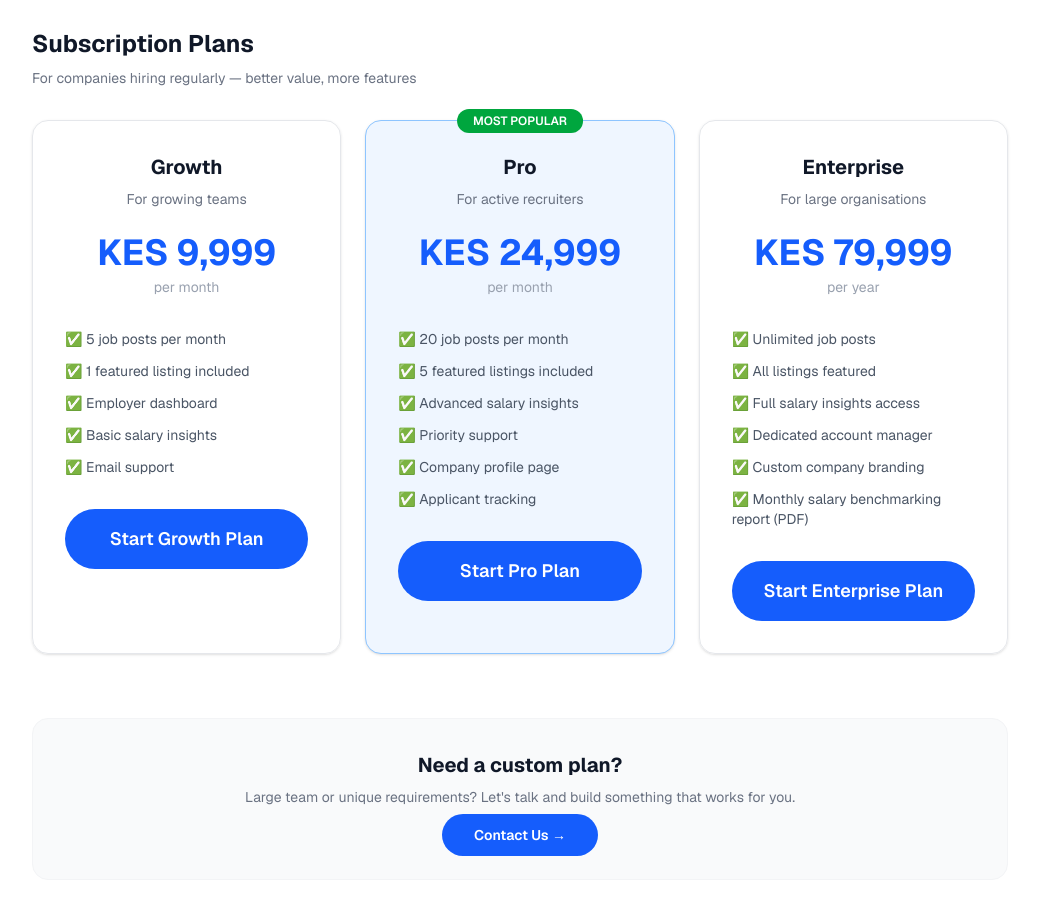
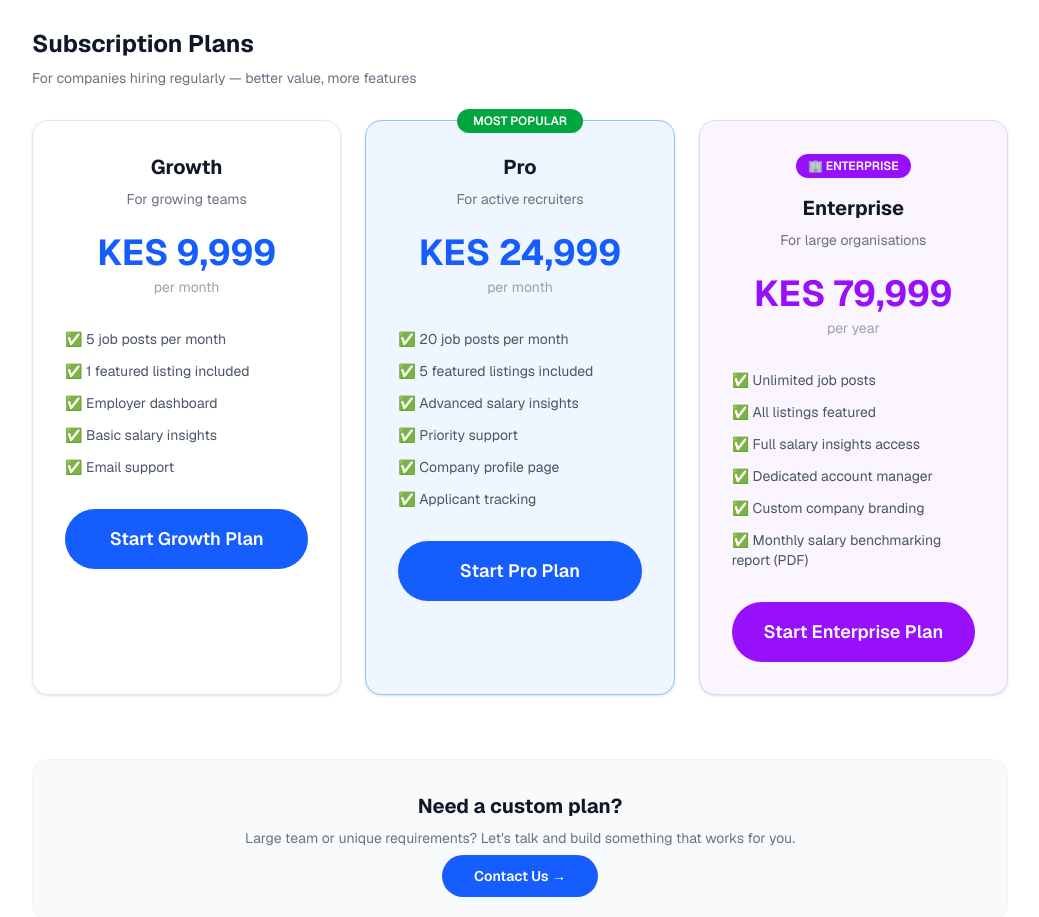
Before and after one commit to mwangiirungubrian-art/Payclear, a Next.js app: page /checkout in a window 1280 px wide. Shown: the part 1020-1937 px from the top of the page, without its empty margins (120-1159 px from the left). Built offline with nearby package versions, Linux system fonts and the light colour scheme; no server answers.

Commit message:
All pricing plans have anchor IDs and enterprise styled purple

```diff
--- a/app/checkout/page.tsx
+++ b/app/checkout/page.tsx
@@ -59,7 +59,7 @@ export default function CheckoutPage() {
         <div className="grid grid-cols-1 md:grid-cols-2 gap-6 mb-16">
 
           {/* Standard */}
-          <div className="border border-gray-200 rounded-2xl p-8 text-center shadow-sm">
+          <div id="standard" className="border border-gray-200 rounded-2xl p-8 text-center shadow-sm scroll-mt-8">
             <h3 className="text-xl font-bold text-gray-900 mb-2">Standard Listing</h3>
             <p className="text-gray-500 text-sm mb-6">Your job posted for 30 days</p>
             <p className="text-5xl font-bold text-blue-600 mb-1">KES 1,500</p>
@@ -83,7 +83,7 @@ export default function CheckoutPage() {
           </div>
 
           {/* Featured */}
-          <div className="border border-blue-300 rounded-2xl p-8 text-center shadow-sm bg-blue-50">
+          <div id="featured" className="border border-blue-300 rounded-2xl p-8 text-center shadow-sm bg-blue-50 scroll-mt-8">
             <div className="inline-block bg-blue-600 text-white text-xs font-semibold px-3 py-1 rounded-full mb-4">⭐ FEATURED</div>
             <h3 className="text-xl font-bold text-gray-900 mb-2">Featured Listing</h3>
             <p className="text-gray-500 text-sm mb-6">Top placement for maximum visibility</p>
@@ -116,7 +116,7 @@ export default function CheckoutPage() {
         <div className="grid grid-cols-1 md:grid-cols-3 gap-6 mb-16">
 
           {/* Growth */}
-          <div className="border border-gray-200 rounded-2xl p-8 text-center shadow-sm">
+          <div id="growth" className="border border-gray-200 rounded-2xl p-8 text-center shadow-sm scroll-mt-8">
             <h3 className="text-xl font-bold text-gray-900 mb-2">Growth</h3>
             <p className="text-gray-500 text-sm mb-6">For growing teams</p>
             <p className="text-4xl font-bold text-blue-600 mb-1">KES 9,999</p>
@@ -140,7 +140,7 @@ export default function CheckoutPage() {
           </div>
 
           {/* Pro */}
-          <div id="pro" className="border border-blue-300 rounded-2xl p-8 text-center shadow-sm bg-blue-50 relative">
+          <div id="pro" className="border border-blue-300 rounded-2xl p-8 text-center shadow-sm bg-blue-50 relative scroll-mt-8">
             <div className="absolute -top-3 left-1/2 -translate-x-1/2 bg-green-600 text-white text-xs font-semibold px-4 py-1 rounded-full">MOST POPULAR</div>
             <h3 className="text-xl font-bold text-gray-900 mb-2">Pro</h3>
             <p className="text-gray-500 text-sm mb-6">For active recruiters</p>
@@ -166,10 +166,11 @@ export default function CheckoutPage() {
           </div>
 
           {/* Enterprise */}
-          <div id="enterprise" className="border border-gray-200 rounded-2xl p-8 text-center shadow-sm">
+          <div id="enterprise" className="border border-purple-200 rounded-2xl p-8 text-center shadow-sm bg-purple-50 scroll-mt-8">
+            <div className="inline-block bg-purple-600 text-white text-xs font-semibold px-3 py-1 rounded-full mb-4">🏢 ENTERPRISE</div>
             <h3 className="text-xl font-bold text-gray-900 mb-2">Enterprise</h3>
             <p className="text-gray-500 text-sm mb-6">For large organisations</p>
-            <p className="text-4xl font-bold text-blue-600 mb-1">KES 79,999</p>
+            <p className="text-4xl font-bold text-purple-600 mb-1">KES 79,999</p>
             <p className="text-gray-400 text-sm mb-8">per year</p>
             <ul className="text-left text-gray-600 text-sm space-y-3 mb-8">
               <li>✅ Unlimited job posts</li>
@@ -180,7 +181,7 @@ export default function CheckoutPage() {
               <li>✅ Monthly salary benchmarking report (PDF)</li>
             </ul>
             <button
-              className="intaSendPayButton w-full bg-blue-600 text-white py-4 rounded-full text-lg font-semibold hover:bg-blue-700 transition"
+              className="intaSendPayButton w-full bg-purple-600 text-white py-4 rounded-full text-lg font-semibold hover:bg-purple-700 transition"
               data-amount="79999"
               data-currency="KES"
               data-email="employer@luravo.com"
```
